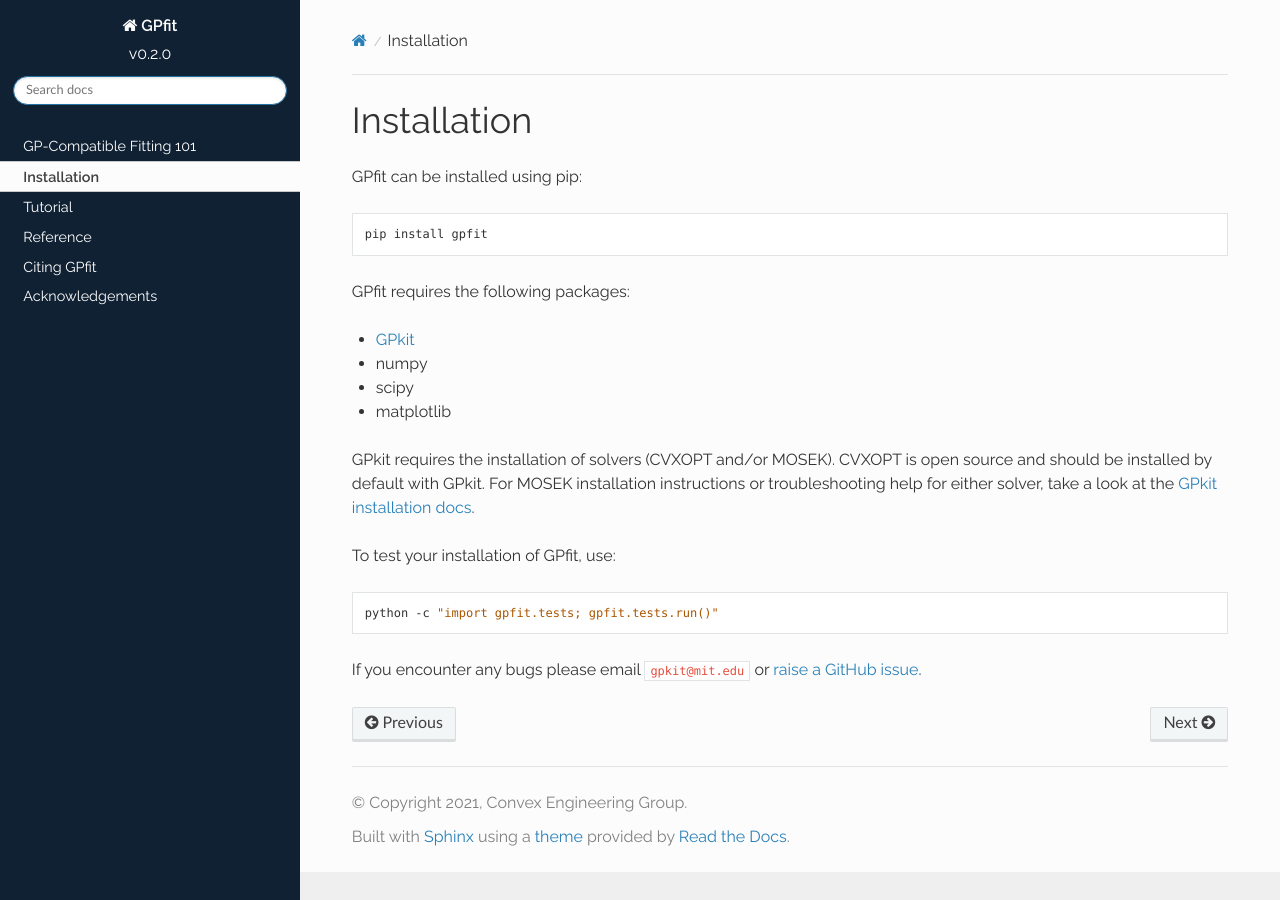
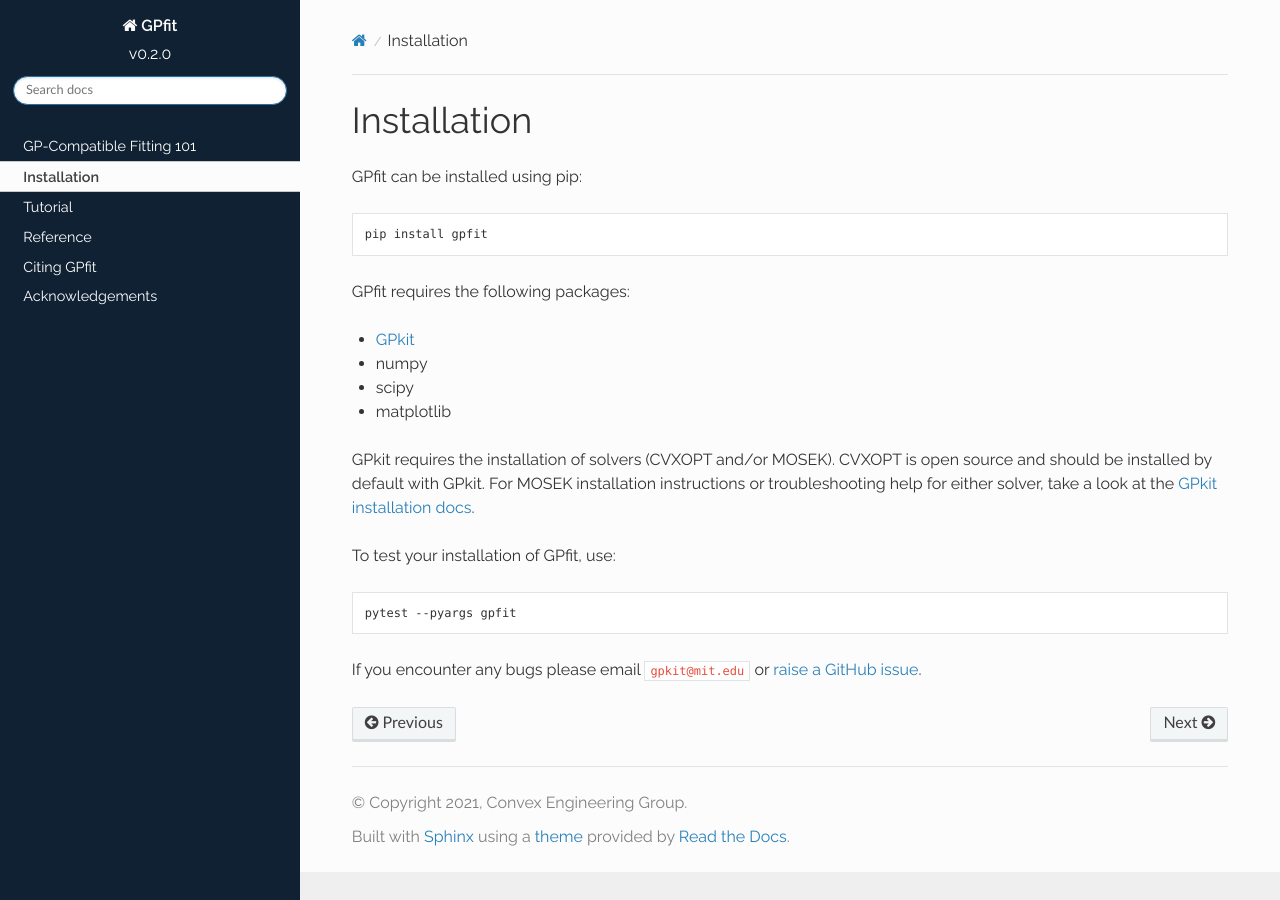
Before and after one commit to convexengineering/gpfit, a Sphinx documentation site: the page built from docs/source/installation.rst, in a window 1280 px wide. Built offline with Sphinx 7.4.7 and the Read the Docs theme 2.0.0, drawn with Linux system fonts in a browser that asks for light colours.

Commit message:
Updated installation instructions for pytest

```diff
--- a/docs/source/installation.rst
+++ b/docs/source/installation.rst
@@ -26,7 +26,7 @@
 
 .. code::
 
-   python -c "import gpfit.tests; gpfit.tests.run()"
+   pytest --pyargs gpfit
 
 If you encounter any bugs please email ``gpkit@mit.edu``
 or `raise a GitHub issue
```
